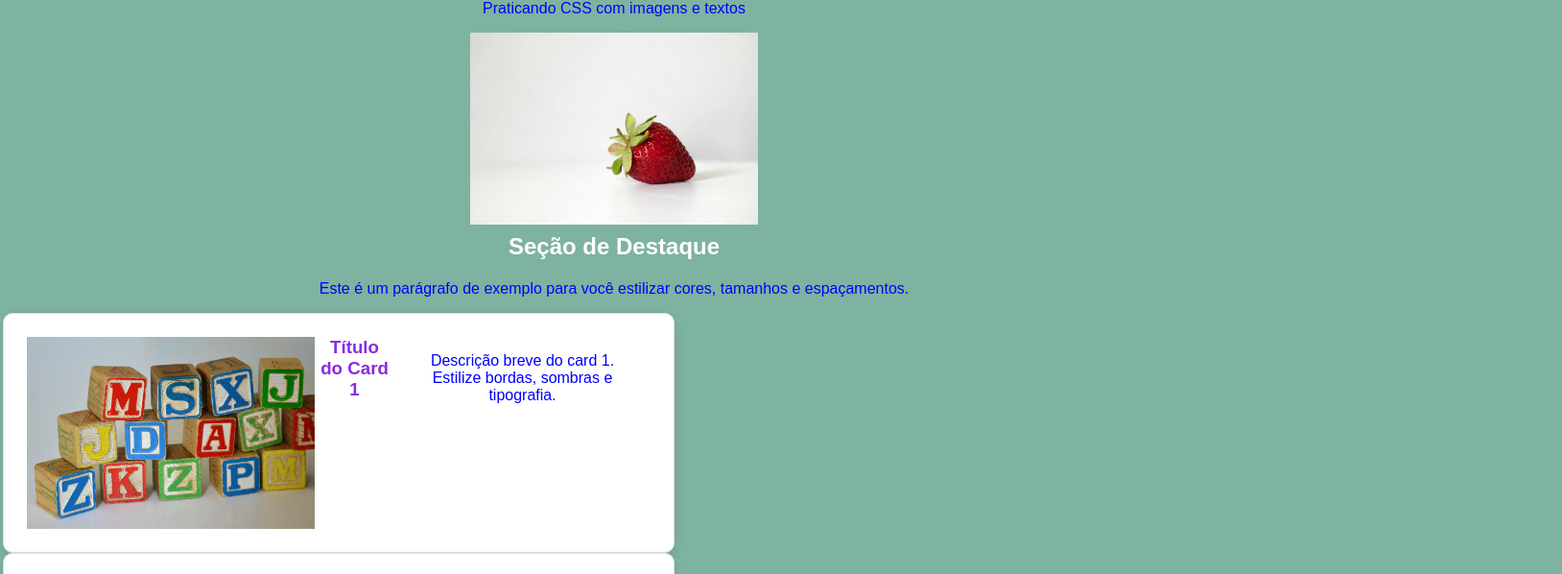
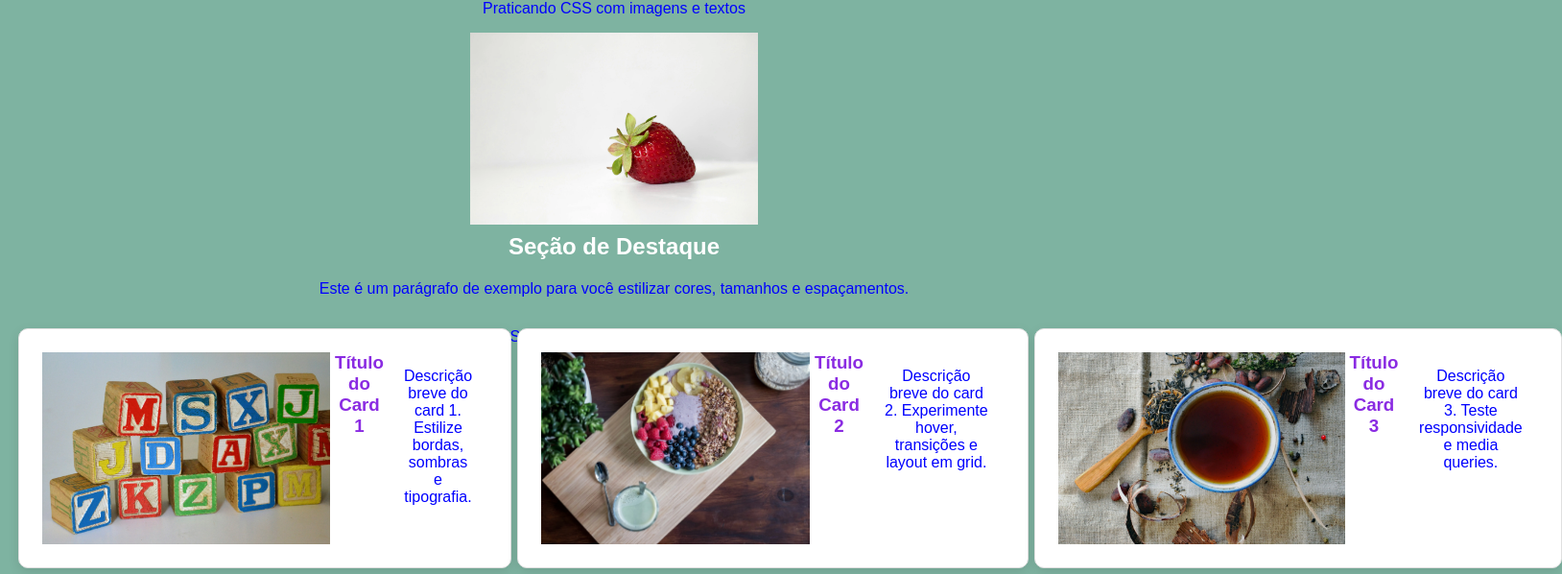
Before and after one commit to Vilander/uc2-atividade, a plain HTML site: page pages/teste-2.html in a window 1280 px wide. Shown: the part 53-651 px from the top of the page at 96% size, 1628 px wide, since content can reach past the window. Drawn offline with Linux system fonts and the light colour scheme.

Commit message:
only test

```diff
--- a/pages/teste-2.html
+++ b/pages/teste-2.html
@@ -36,7 +36,7 @@
     </article>
 
     <article class="card">
-      <img class ="perfil" src="/assets/leticia.webp" alt="Card 3" />
+      <img src="/assets/cha.webp" alt="Card 3" />
       <h3>Título do Card 3</h3>
       <p>Descrição breve do card 3. Teste responsividade e media queries.</p>
     </article>
--- a/styles/teste.css
+++ b/styles/teste.css
@@ -33,11 +33,6 @@ img{
     height: 200px;
 }
 
-.perfil{
-    width: 500px;
-    height: 600px;
-}
-
 .card{
   background-color: #ffffff;
   border: 1px solid #e0e0e0;
@@ -50,4 +45,14 @@ img{
   margin: 0 3px;
   padding: 1.5rem;
   box-sizing: border-box;
+  text-align: center;
 }
+
+.content{
+    position: absolute;
+    display: flex;
+    align-items:center;
+    padding: 1rem;
+    margin: 0 auto;
+    max-width: 1500px;
+}
```
